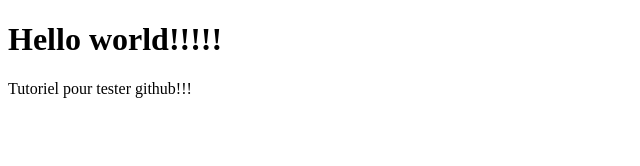
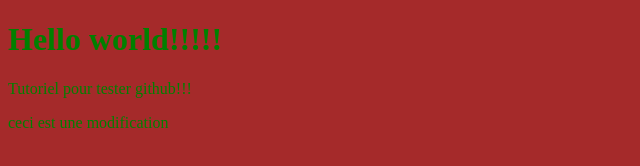
Before and after one commit to Aziz-Diallo/github-test, a plain HTML site: page index.html in a window 1280 px wide. Shown: the whole page, without its empty margins (0-640 px from the left). Drawn offline with Linux system fonts and the light colour scheme.

Commit message:
ajout de coleur et texte

```diff
--- a/index.html
+++ b/index.html
@@ -3,13 +3,21 @@
     <head>
     <meta charset="utf-8">
         <title>test git</title>
+        <style>
+            body    {
+                background-color: brown;
+            }
+            h1, p   {
+                color:  green;
+            }
+        </style>
     </head>
     <body>
         <h1>
             Hello world!!!!!
         </h1>
         <p>Tutoriel pour tester github!!!</p>
-
+        <p>ceci est une modification</p>
 
     </body>
 </html>
```
